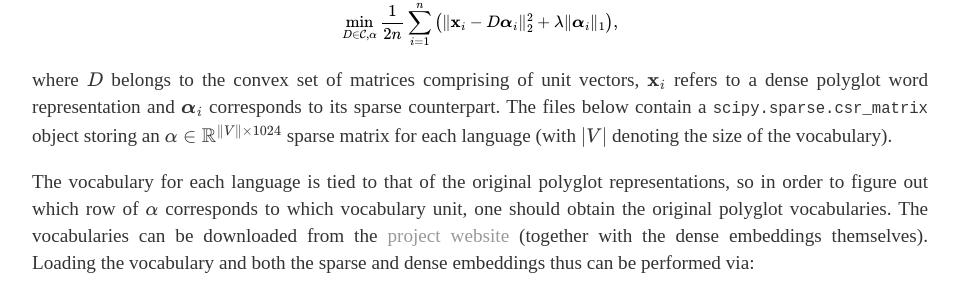
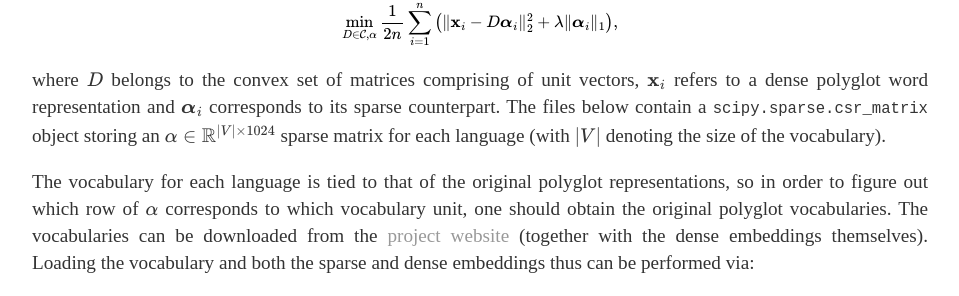
Before and after one commit to begab/begab.github.io, a Jekyll site: the page built from sparse_embeds/index.html, in a window 1280 px wide. Shown: the part 366-662 px from the top of the page, without its empty margins (160-1119 px from the left). Built offline with Jekyll 4.4.1, drawn with Linux system fonts in a browser that asks for light colours; formulas are drawn with MathJax 3.

Commit message:
fixes a minor typo

```diff
--- a/sparse_embeds/index.html
+++ b/sparse_embeds/index.html
@@ -8,7 +8,7 @@ title: Sparse coded word representations
 
     <p>We determined <i>sparse</i> word representations based on the dense distributed word representations of the <a href="https://sites.google.com/site/rmyeid/projects/polyglot">polyglot project</a> using the objective function</p>
     $$\min\limits_{D \in \mathcal{C}, \alpha} \frac{1}{2n} \sum_{i=1}^{n} \left(\lVert \mathbf{x}_i-D \boldsymbol{\alpha}_i \rVert_2^2 + \lambda \lVert \boldsymbol{\alpha}_i \rVert_1 \right),$$
-    <p>where $D$ belongs to the convex set of matrices comprising of unit vectors, $\mathbf{x}_i$ refers to a dense polyglot word representation and $\boldsymbol{\alpha}_i$ corresponds to its sparse counterpart. The files below contain a <tt>scipy.sparse.csr_matrix</tt> object storing an $\alpha \in \mathbb{R}^{\lVert V \rVert \times 1024}$ sparse matrix for each language (with $\lvert V \rvert$ denoting the size of the vocabulary).</p>
+    <p>where $D$ belongs to the convex set of matrices comprising of unit vectors, $\mathbf{x}_i$ refers to a dense polyglot word representation and $\boldsymbol{\alpha}_i$ corresponds to its sparse counterpart. The files below contain a <tt>scipy.sparse.csr_matrix</tt> object storing an $\alpha \in \mathbb{R}^{\lvert V \rvert \times 1024}$ sparse matrix for each language (with $\lvert V \rvert$ denoting the size of the vocabulary).</p>
 
     <p>The vocabulary for each language is tied to that of the original polyglot representations, so in order to figure out which row of $\alpha$ corresponds to which vocabulary unit, one should obtain the original polyglot vocabularies. The vocabularies can be downloaded from the <a href="https://sites.google.com/site/rmyeid/projects/polyglot#TOC-Download-the-Embeddings">project website</a> (together with the dense embeddings themselves). Loading the vocabulary and both the sparse and dense embeddings thus can be performed via:</p>
     {% highlight python %}
```
